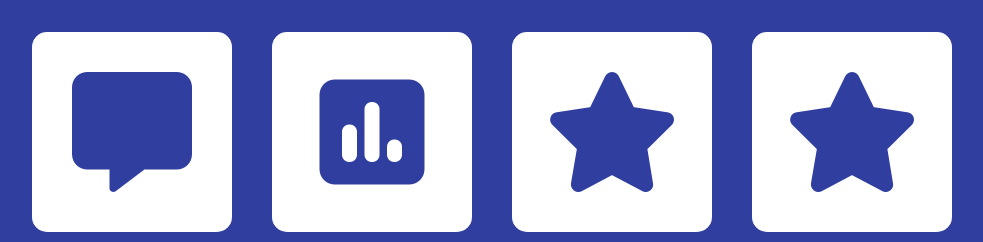
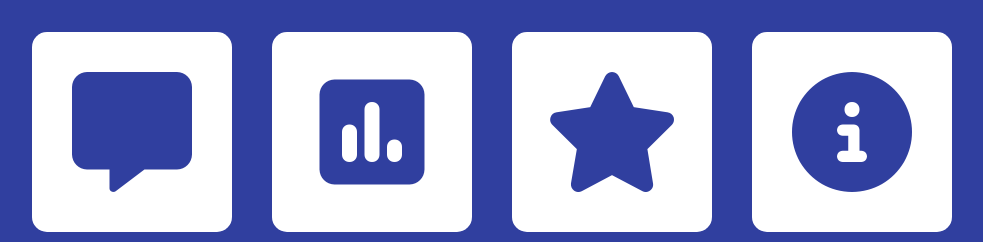
Before and after one commit to paramt/open-ed, a plain HTML site: page dashboard/index.html in a window 1280 px wide. Shown: the part 290-532 px from the top of the page, without its empty margins (148-1131 px from the left). Drawn offline with nearby package versions, Linux system fonts and the light colour scheme.

Commit message:
Change location of /ratings and fix error 404
Updated the logo of misc to an i.

```diff
--- a/dashboard/index.html
+++ b/dashboard/index.html
@@ -46,7 +46,7 @@
 
             <div>
                 <div class="card">
-                    <i class="fas fa-star" onclick="window.location ='../ratings'"></i>
+                    <i class="fas fa-info-circle" onclick="window.location ='../ratings'"></i>
                 </div>
                 <h2>Misc</h2>
             </div>
```
